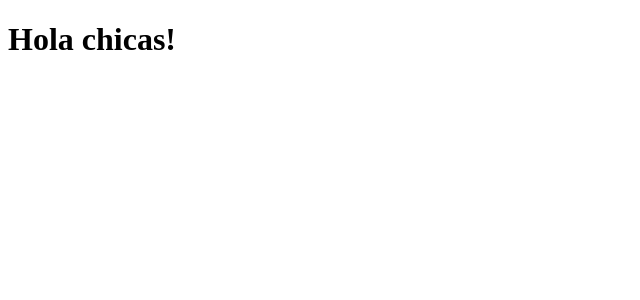
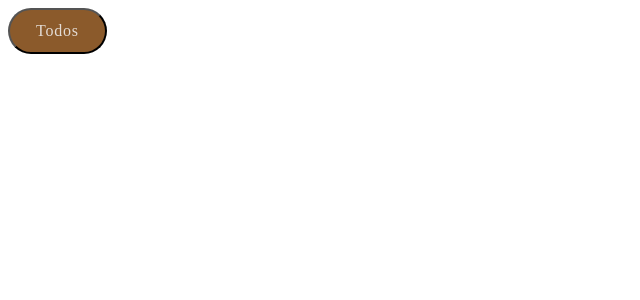
Before and after one commit to nati-Bel/bootcamp-meetup-Intro_React, a React (Vite) app: page / in a window 1280 px wide. Shown: the top 300 px of the page, without its empty margins (0-640 px from the left). Built offline with nearby package versions, Linux system fonts and the light colour scheme.

Commit message:
button finish

```diff
--- a/package.json
+++ b/package.json
@@ -10,6 +10,9 @@
     "preview": "vite preview"
   },
   "dependencies": {
+    "@emotion/react": "^11.11.1",
+    "@emotion/styled": "^11.11.0",
+    "@mui/material": "^5.14.7",
     "react": "^18.2.0",
     "react-dom": "^18.2.0"
   },
--- a/src/App.jsx
+++ b/src/App.jsx
@@ -1,10 +1,19 @@
 import './App.css'
+import Button from './components/atoms/Button'
+
 
 function App() {
 
   return (
-    <h1>Hola chicas!</h1>
+    <>
+    <div>
+
+    <Button button_content={'Todos'}></Button>
+
+    </div>
+
+    </>
   )
 }
 
-export default App
+export default App;
--- /dev/null
+++ b/src/components/atoms/Button.jsx
@@ -0,0 +1,13 @@
+import './button.css'
+
+
+function Button({button_content}){
+    return(
+        <>
+            <button className='button'>
+            {button_content}
+            </button>
+        </>
+    )
+}
+export default Button;
--- /dev/null
+++ b/src/components/atoms/button.css
@@ -0,0 +1,13 @@
+button {
+    background: #8B5A2B;
+    color: #E4DCD5;
+    padding: 12px 26px;
+    font-weight: 500;
+    border-radius: 48px;
+    cursor: pointer;
+    font-family: Poppins;
+    line-height: normal;
+    letter-spacing: 0.8px;
+    font-size: 16px;
+    font-style: normal;
+}
```
Also changed, not shown: 1 other file (tests, documents, lock files or other folders).
